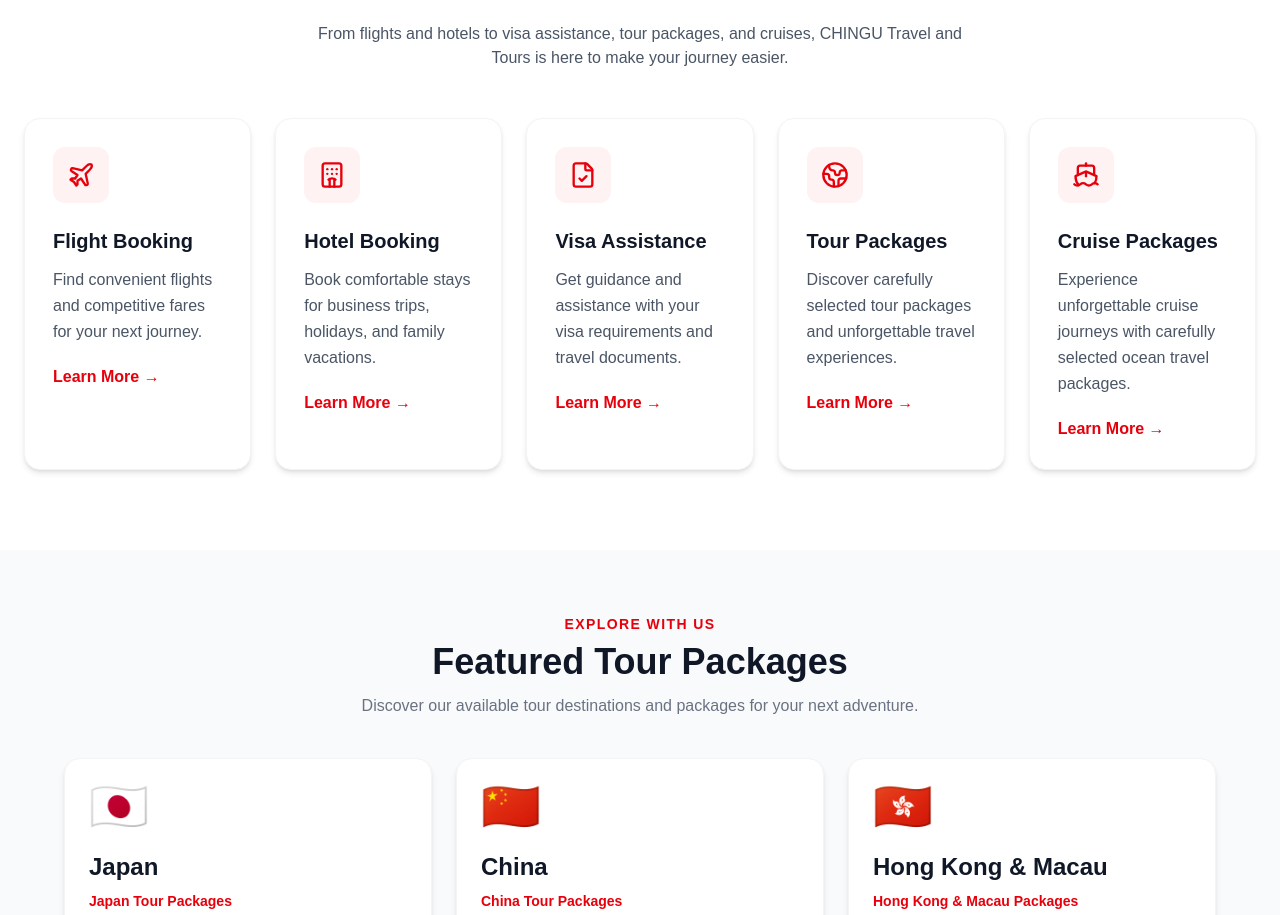
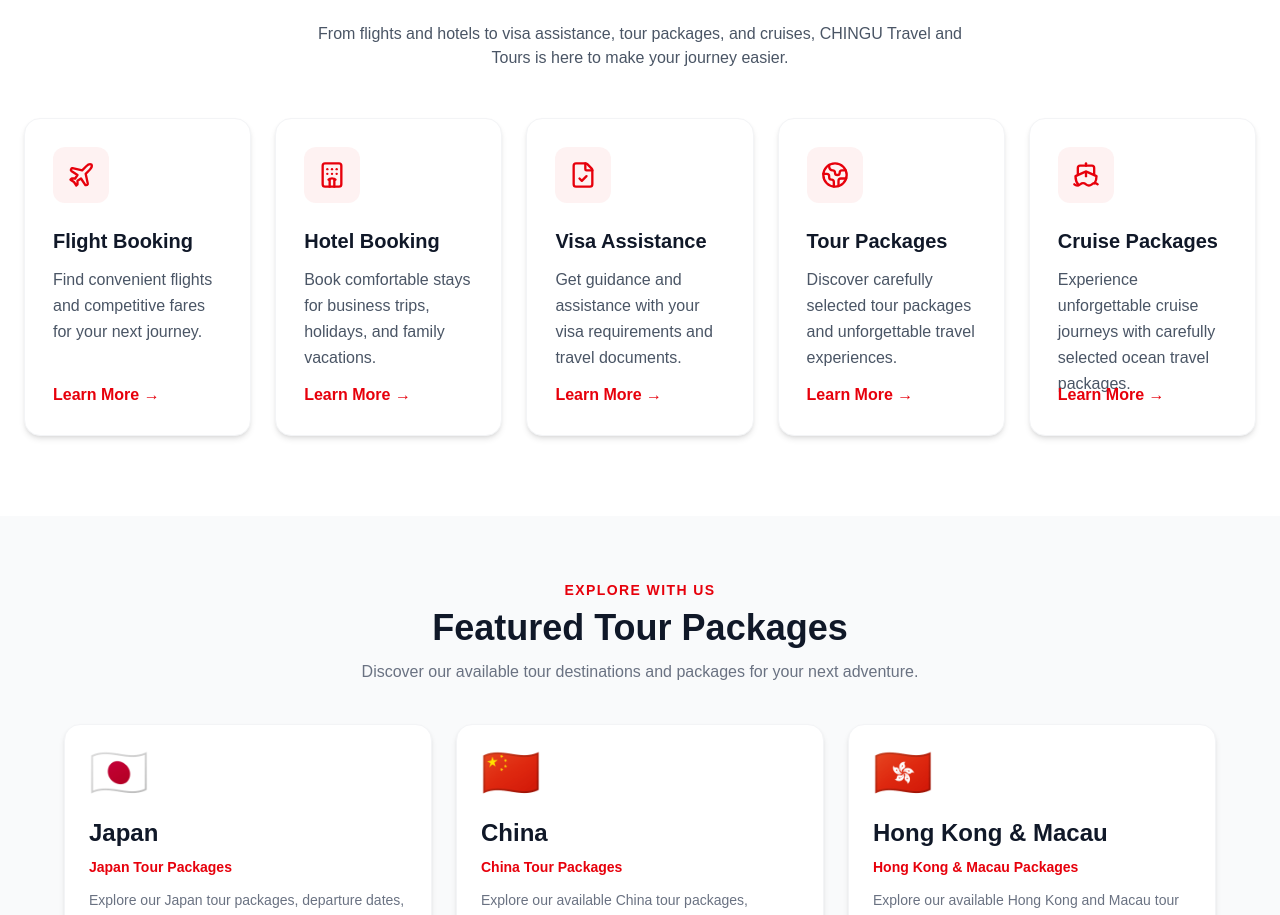
Before and after one commit to chingutravelandtours/chingu-website, a Next.js app: page / in a window 1280 px wide. Shown: the part 868-1783 px from the top of the page. Built offline with nearby package versions, Linux system fonts and the light colour scheme.

Commit message:
Update Services.tsx

```diff
--- a/components/Services.tsx
+++ b/components/Services.tsx
@@ -7,6 +7,7 @@ import {
   Globe2,
   Ship,
 } from "lucide-react";
+
 
 const services = [
   {
@@ -50,25 +51,53 @@ const services = [
   },
 ];
 
+
 export default function Services() {
   return (
     <section className="bg-white py-20 px-6">
+
       <div className="max-w-7xl mx-auto">
 
+
+        {/* HEADER */}
+
         <div className="text-center mb-12">
-          <p className="text-red-600 font-semibold uppercase tracking-widest">
+
+          <p className="
+            text-red-600
+            font-semibold
+            uppercase
+            tracking-widest
+          ">
             What We Offer
           </p>
 
-          <h2 className="mt-2 text-4xl font-bold text-gray-900">
+
+          <h2 className="
+            mt-2
+            text-4xl
+            font-bold
+            text-gray-900
+          ">
             Our Services
           </h2>
 
-          <p className="mt-4 max-w-2xl mx-auto text-gray-600">
+
+          <p className="
+            mt-4
+            max-w-2xl
+            mx-auto
+            text-gray-600
+          ">
             From flights and hotels to visa assistance, tour packages, and cruises,
             CHINGU Travel and Tours is here to make your journey easier.
           </p>
+
         </div>
+
+
+
+        {/* SERVICE CARDS */}
 
         <div className="
           grid
@@ -78,10 +107,14 @@ export default function Services() {
           gap-6
         ">
 
+
           {services.map((service) => {
+
             const Icon = service.icon;
 
+
             return (
+
               <div
                 key={service.title}
                 className="
@@ -96,8 +129,14 @@ export default function Services() {
                   hover:-translate-y-2
                   transition-all
                   duration-300
+                  flex
+                  flex-col
+                  h-full
                 "
               >
+
+
+                {/* ICON */}
 
                 <div className="
                   w-14
@@ -124,6 +163,10 @@ export default function Services() {
 
                 </div>
 
+
+
+                {/* TITLE */}
+
                 <h3 className="
                   mt-6
                   text-xl
@@ -133,19 +176,28 @@ export default function Services() {
                   {service.title}
                 </h3>
 
+
+
+                {/* DESCRIPTION */}
+
                 <p className="
                   mt-3
                   text-gray-600
                   leading-relaxed
+                  h-24
                 ">
                   {service.description}
                 </p>
 
+
+
+                {/* LINK */}
+
                 <Link
                   href={service.link}
                   className="
-                    mt-5
-                    inline-block
+                    mt-auto
+                    pt-5
                     text-red-600
                     font-semibold
                     hover:text-red-700
@@ -154,12 +206,19 @@ export default function Services() {
                   Learn More →
                 </Link>
 
+
               </div>
+
             );
+
           })}
 
+
         </div>
+
+
       </div>
+
     </section>
   );
 }
```
